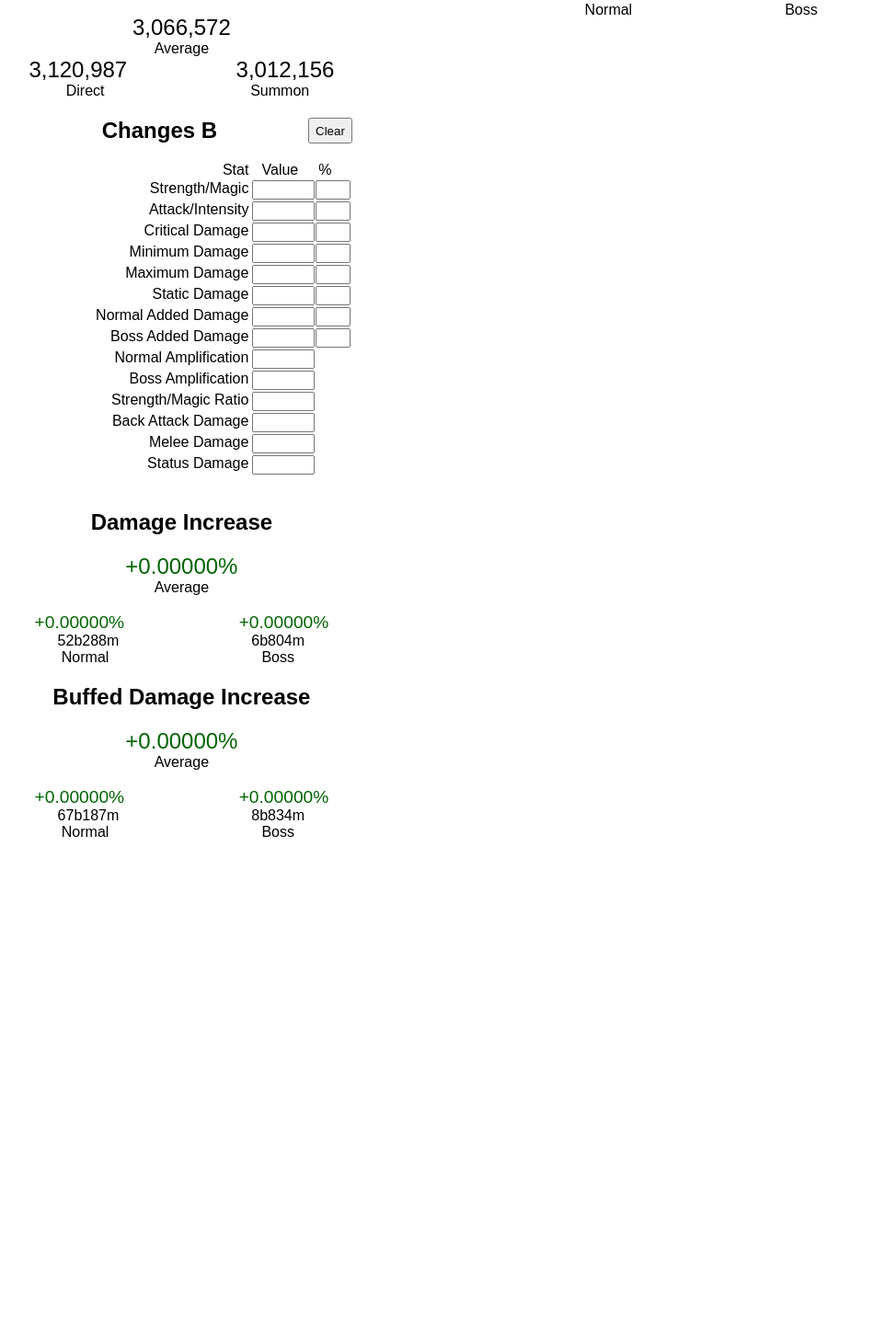
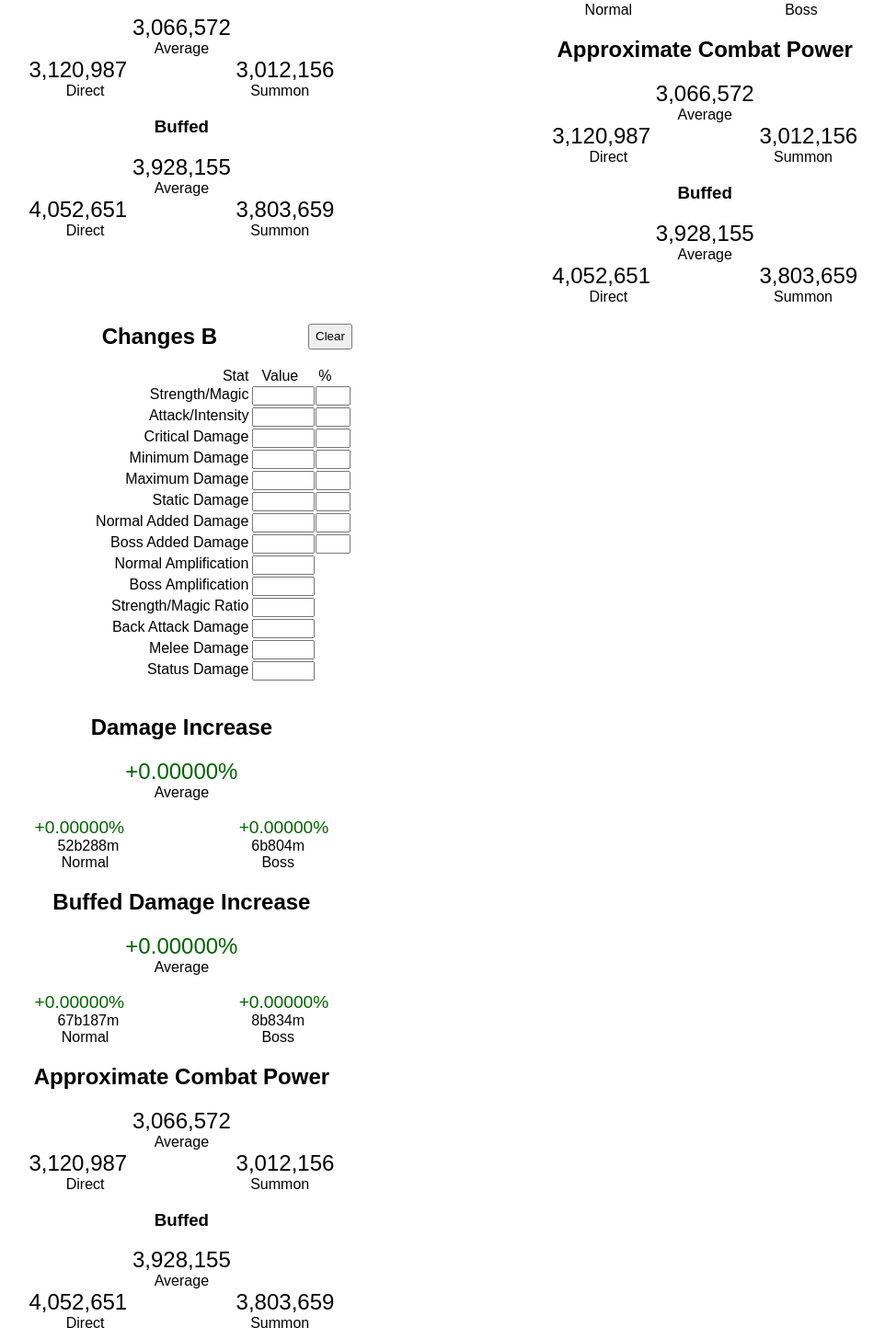
Before and after one commit to KedanAO/lt-damage-calculator, a Vue app: page / in a window 1280 px wide. Shown: the part 814-2270 px from the top of the page at 92% size, without its empty margins (95-1057 px from the left). Before the commit the page ends 1736 px from the top, so only its background shows below. Built offline with nearby package versions, Linux system fonts and the light colour scheme.

Commit message:
Add CBP estimates to buff/change blocks

```diff
--- a/src/App.vue
+++ b/src/App.vue
@@ -131,9 +131,40 @@ export default {
         'critical': 10
       },
       combatPower: {
-        'direct': 0,
-        'summon': 0,
-        'total': 0
+        'regular': {
+          'direct': 0,
+          'summon': 0,
+          'total': 0
+        },
+        'buffed': {
+          'direct': 0,
+          'summon': 0,
+          'total': 0
+        }
+      },
+      combatPowerA: {
+        'regular': {
+          'direct': 0,
+          'summon': 0,
+          'total': 0
+        },
+        'buffed': {
+          'direct': 0,
+          'summon': 0,
+          'total': 0
+        }
+      },
+      combatPowerB: {
+        'regular': {
+          'direct': 0,
+          'summon': 0,
+          'total': 0
+        },
+        'buffed': {
+          'direct': 0,
+          'summon': 0,
+          'total': 0
+        }
       },
 
       // other
@@ -578,10 +609,38 @@ export default {
     },
 
     updateCombatPower() {
-      const power = this.calculateCombatPower(this.stats)
-      this.combatPower.direct = power.direct
-      this.combatPower.summon = power.summon
-      this.combatPower.total = power.total
+      let power = this.calculateCombatPower(this.stats)
+      this.combatPower.regular.direct = power.direct
+      this.combatPower.regular.summon = power.summon
+      this.combatPower.regular.total = power.total
+      power = this.calculateCombatPower(applyChanges(this.stats, this.getBuffStats()))
+      this.combatPower.buffed.direct = power.direct
+      this.combatPower.buffed.summon = power.summon
+      this.combatPower.buffed.total = power.total
+
+      console.log(this.stats)
+      console.log(this.statsA)
+      console.log(applyChanges(this.stats, this.statsA))
+      console.log(this.getBuffStats())
+      console.log(applyChanges(applyChanges(this.stats, this.statsA), this.getBuffStats))
+
+      power = this.calculateCombatPower(applyChanges(this.stats, this.statsA))
+      this.combatPowerA.regular.direct = power.direct
+      this.combatPowerA.regular.summon = power.summon
+      this.combatPowerA.regular.total = power.total
+      power = this.calculateCombatPower(applyChanges(applyChanges(this.stats, this.statsA), this.getBuffStats()))
+      this.combatPowerA.buffed.direct = power.direct
+      this.combatPowerA.buffed.summon = power.summon
+      this.combatPowerA.buffed.total = power.total
+
+      power = this.calculateCombatPower(applyChanges(this.stats, this.statsB))
+      this.combatPowerB.regular.direct = power.direct
+      this.combatPowerB.regular.summon = power.summon
+      this.combatPowerB.regular.total = power.total
+      power = this.calculateCombatPower(applyChanges(applyChanges(this.stats, this.statsB), this.getBuffStats()))
+      this.combatPowerB.buffed.direct = power.direct
+      this.combatPowerB.buffed.summon = power.summon
+      this.combatPowerB.buffed.total = power.total
     },
 
     setSkillFactor(aF, sF, fF, sW, bW) {
@@ -779,13 +838,30 @@ export default {
       </div>
       <div class="damage-block">
         <h2>Approximate Combat Power</h2>
-        <span class="damage-top">{{ Intl.NumberFormat("en-US" , {maximumFractionDigits: 0}).format(combatPower.total) }}</span>
+        <span class="damage-top">{{ Intl.NumberFormat("en-US" , {maximumFractionDigits: 0}).format(combatPower.regular.total) }}</span>
         <div class="damage-container">
           <span class="damage-text">Average</span>
         </div>
         <div class="damage-container">
-          <span class="damage-top">{{ Intl.NumberFormat("en-US" , {maximumFractionDigits: 0}).format(combatPower.direct) }}</span>
-          <span class="damage-top">{{ Intl.NumberFormat("en-US" , {maximumFractionDigits: 0}).format(combatPower.summon) }}</span>
+          <span class="damage-top">{{ Intl.NumberFormat("en-US" , {maximumFractionDigits: 0}).format(combatPower.regular.direct) }}</span>
+          <span class="damage-top">{{ Intl.NumberFormat("en-US" , {maximumFractionDigits: 0}).format(combatPower.regular.summon) }}</span>
+        </div>
+        <div class="damage-container">
+          <span class="damage-text">Direct</span>
+          <span class="damage-text">Summon</span>
+        </div>
+        <div>
+        </div>
+      </div>
+      <div class="damage-block">
+        <h3>Buffed</h3>
+        <span class="damage-top">{{ Intl.NumberFormat("en-US" , {maximumFractionDigits: 0}).format(combatPower.buffed.total) }}</span>
+        <div class="damage-container">
+          <span class="damage-text">Average</span>
+        </div>
+        <div class="damage-container">
+          <span class="damage-top">{{ Intl.NumberFormat("en-US" , {maximumFractionDigits: 0}).format(combatPower.buffed.direct) }}</span>
+          <span class="damage-top">{{ Intl.NumberFormat("en-US" , {maximumFractionDigits: 0}).format(combatPower.buffed.summon) }}</span>
         </div>
         <div class="damage-container">
           <span class="damage-text">Direct</span>
@@ -857,6 +933,40 @@ export default {
         <div>
         </div>
       </div>
+      <div class="damage-block">
+        <h2>Approximate Combat Power</h2>
+        <span class="damage-top">{{ Intl.NumberFormat("en-US" , {maximumFractionDigits: 0}).format(combatPowerA.regular.total) }}</span>
+        <div class="damage-container">
+          <span class="damage-text">Average</span>
+        </div>
+        <div class="damage-container">
+          <span class="damage-top">{{ Intl.NumberFormat("en-US" , {maximumFractionDigits: 0}).format(combatPowerA.regular.direct) }}</span>
+          <span class="damage-top">{{ Intl.NumberFormat("en-US" , {maximumFractionDigits: 0}).format(combatPowerA.regular.summon) }}</span>
+        </div>
+        <div class="damage-container">
+          <span class="damage-text">Direct</span>
+          <span class="damage-text">Summon</span>
+        </div>
+        <div>
+        </div>
+      </div>
+      <div class="damage-block">
+        <h3>Buffed</h3>
+        <span class="damage-top">{{ Intl.NumberFormat("en-US" , {maximumFractionDigits: 0}).format(combatPowerA.buffed.total) }}</span>
+        <div class="damage-container">
+          <span class="damage-text">Average</span>
+        </div>
+        <div class="damage-container">
+          <span class="damage-top">{{ Intl.NumberFormat("en-US" , {maximumFractionDigits: 0}).format(combatPowerA.buffed.direct) }}</span>
+          <span class="damage-top">{{ Intl.NumberFormat("en-US" , {maximumFractionDigits: 0}).format(combatPowerA.buffed.summon) }}</span>
+        </div>
+        <div class="damage-container">
+          <span class="damage-text">Direct</span>
+          <span class="damage-text">Summon</span>
+        </div>
+        <div>
+        </div>
+      </div>
     </div>
     <!-- changes B -->
     <div class="stat-block" id="stat-block-2">
@@ -916,6 +1026,40 @@ export default {
         <div class="damage-container">
           <span class="damage-text">Normal</span>
           <span class="damage-text">Boss</span>
+        </div>
+        <div>
+        </div>
+      </div>
+      <div class="damage-block">
+        <h2>Approximate Combat Power</h2>
+        <span class="damage-top">{{ Intl.NumberFormat("en-US" , {maximumFractionDigits: 0}).format(combatPowerB.regular.total) }}</span>
+        <div class="damage-container">
+          <span class="damage-text">Average</span>
+        </div>
+        <div class="damage-container">
+          <span class="damage-top">{{ Intl.NumberFormat("en-US" , {maximumFractionDigits: 0}).format(combatPowerB.regular.direct) }}</span>
+          <span class="damage-top">{{ Intl.NumberFormat("en-US" , {maximumFractionDigits: 0}).format(combatPowerB.regular.summon) }}</span>
+        </div>
+        <div class="damage-container">
+          <span class="damage-text">Direct</span>
+          <span class="damage-text">Summon</span>
+        </div>
+        <div>
+        </div>
+      </div>
+      <div class="damage-block">
+        <h3>Buffed</h3>
+        <span class="damage-top">{{ Intl.NumberFormat("en-US" , {maximumFractionDigits: 0}).format(combatPowerB.buffed.total) }}</span>
+        <div class="damage-container">
+          <span class="damage-text">Average</span>
+        </div>
+        <div class="damage-container">
+          <span class="damage-top">{{ Intl.NumberFormat("en-US" , {maximumFractionDigits: 0}).format(combatPowerB.buffed.direct) }}</span>
+          <span class="damage-top">{{ Intl.NumberFormat("en-US" , {maximumFractionDigits: 0}).format(combatPowerB.buffed.summon) }}</span>
+        </div>
+        <div class="damage-container">
+          <span class="damage-text">Direct</span>
+          <span class="damage-text">Summon</span>
         </div>
         <div>
         </div>
--- a/src/utils/ltdc.js
+++ b/src/utils/ltdc.js
@@ -4,13 +4,13 @@ export function applyChanges(stats, changes){
   let changedStats = {};
 
   for (let s in stats) {
-    rawStats[s] = stats[s][0] / (stats[s][1] / 100 + 1);
-    rawMults[s] = stats[s][1];
+    rawStats[s] = Number(stats[s][0]) / (Number(stats[s][1]) / 100 + 1);
+    rawMults[s] = Number(stats[s][1]);
   }
 
   for (let s in changes) {
-    rawStats[s] += changes[s][0]
-    rawMults[s] += changes[s][1]
+    rawStats[s] += Number(changes[s][0])
+    rawMults[s] += Number(changes[s][1])
   };
 
   for (let s in rawStats) {
@@ -223,8 +223,8 @@ export function calculateCombatPower(stats) {
     'total': powA
   };
 
-  console.log('(' + stats.strength[0] + ' * ' + stats.ratio[0] + ' + ' + stats.attack[0] + ' * ' + skillMultiD + ' + ' + staticDmg + ' + ' + addedN + ')' + ' * ' + critical + ' * ' + minmax + ' * ' + ampN + ' = ' + baseND * multiN * 0.98)
-  console.log('(' + stats.strength[0] + ' * ' + stats.ratio[0] + ' + ' + stats.attack[0] + ' * ' + skillMultiD + ' + ' + staticDmg + ' + ' + addedB + ')' + ' * ' + critical + ' * ' + minmax + ' * ' + ampB + ' = ' + baseBD * multiB * 0.98)
+  // console.log('(' + stats.strength[0] + ' * ' + stats.ratio[0] + ' + ' + stats.attack[0] + ' * ' + skillMultiD + ' + ' + staticDmg + ' + ' + addedN + ')' + ' * ' + critical + ' * ' + minmax + ' * ' + ampN + ' = ' + baseND * multiN * 0.98)
+  // console.log('(' + stats.strength[0] + ' * ' + stats.ratio[0] + ' + ' + stats.attack[0] + ' * ' + skillMultiD + ' + ' + staticDmg + ' + ' + addedB + ')' + ' * ' + critical + ' * ' + minmax + ' * ' + ampB + ' = ' + baseBD * multiB * 0.98)
 
   return combatPower;
 };
```
